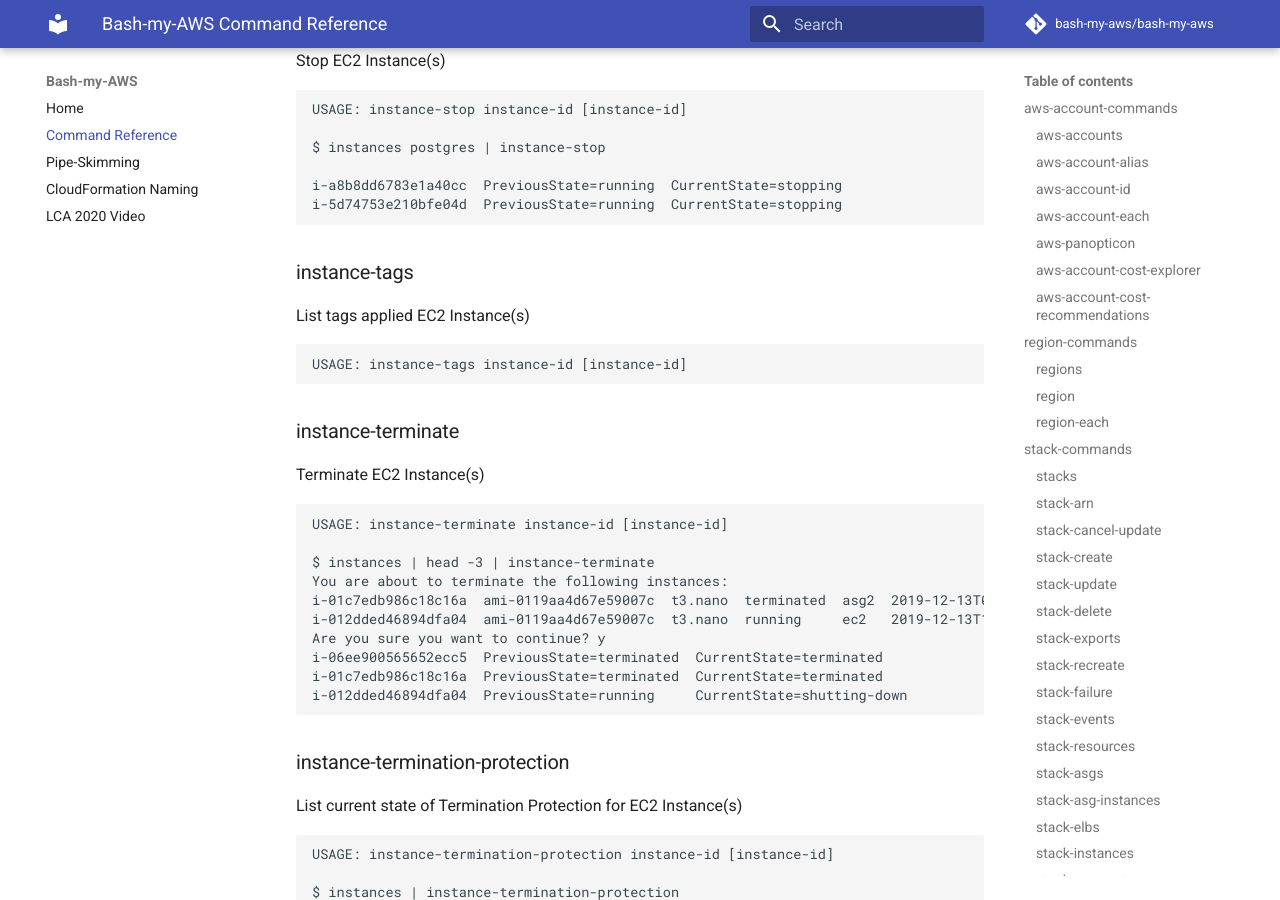
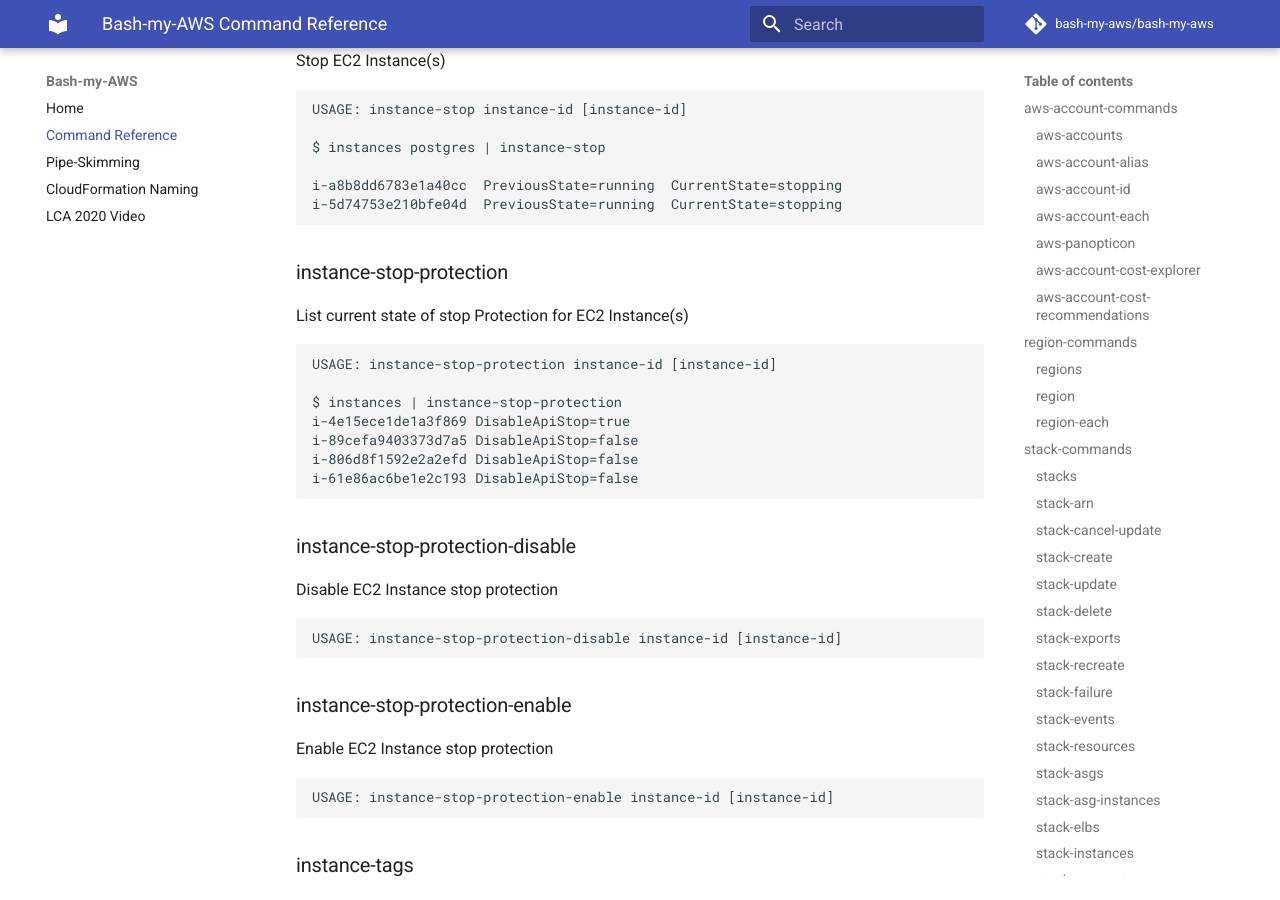
Before and after one commit to bash-my-aws/bash-my-aws, an MkDocs documentation site: the page built from docs/command-reference.md, in a window 1280 px wide and 900 px high, scrolled down 13446 px. Built offline with MkDocs 1.6.1 and Material for MkDocs 9.7.7, drawn with Linux system fonts in a browser that asks for light colours; comment, search, counter and statistics services are not loaded.

Commit message:
Add instance-stop-protection functions
On May 24,2022 AWS announced the ability to protect instances from
unintentional stop actions[0].  This PR adds that ability to bash-my-aws.

[0]https://aws.amazon.com/about-aws/whats-new/2022/05/amazon-ec2-enables-protect-instances-unintentional-stop-actions/

```diff
--- a/docs/command-reference.md
+++ b/docs/command-reference.md
@@ -652,6 +652,33 @@ Stop EC2 Instance(s)
     i-5d74753e210bfe04d  PreviousState=running  CurrentState=stopping
 
 
+### instance-stop-protection
+
+List current state of stop Protection for EC2 Instance(s)
+
+    USAGE: instance-stop-protection instance-id [instance-id]
+
+    $ instances | instance-stop-protection
+    i-4e15ece1de1a3f869 DisableApiStop=true
+    i-89cefa9403373d7a5 DisableApiStop=false
+    i-806d8f1592e2a2efd DisableApiStop=false
+    i-61e86ac6be1e2c193 DisableApiStop=false
+
+
+### instance-stop-protection-disable
+
+Disable EC2 Instance stop protection
+
+    USAGE: instance-stop-protection-disable instance-id [instance-id]
+
+
+### instance-stop-protection-enable
+
+Enable EC2 Instance stop protection
+
+    USAGE: instance-stop-protection-enable instance-id [instance-id]
+
+
 ### instance-tags
 
 List tags applied EC2 Instance(s)
```
Also changed, not shown: 3 other files.
